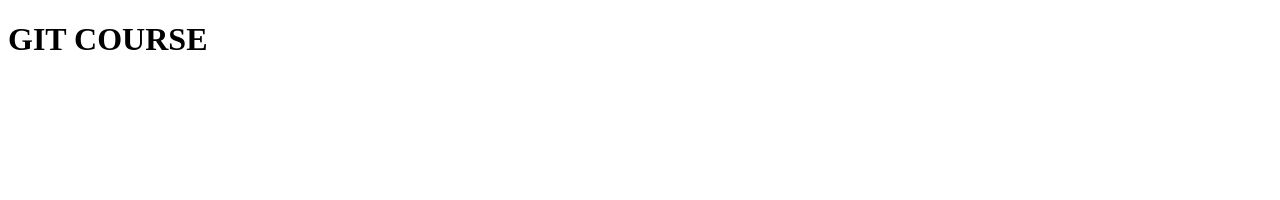
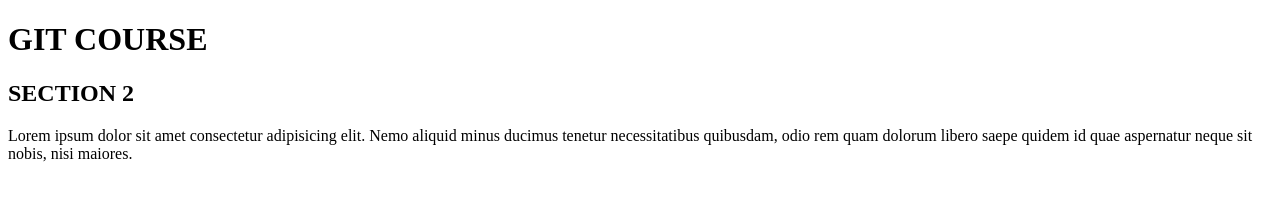
Before and after one commit to zoltek2/git-starter, a plain HTML site: page index.html in a window 1280 px wide. Drawn offline with Linux system fonts and the light colour scheme.

Commit message:
Section 2 added to index.html

```diff
--- a/index.html
+++ b/index.html
@@ -9,6 +9,11 @@
 
 <body>
     <h1>GIT COURSE</h1>
+    <h2>SECTION 2</h2>
+    <p>
+        Lorem ipsum dolor sit amet consectetur adipisicing elit. Nemo aliquid minus ducimus tenetur necessitatibus
+        quibusdam, odio rem quam dolorum libero saepe quidem id quae aspernatur neque sit nobis, nisi maiores.
+    </p>
 </body>
 
 </html>
```
